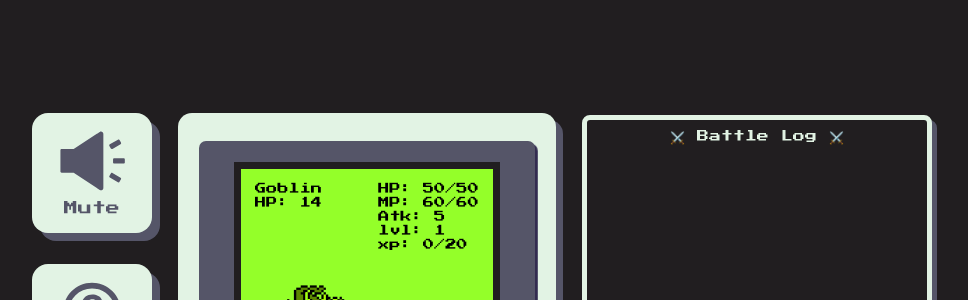
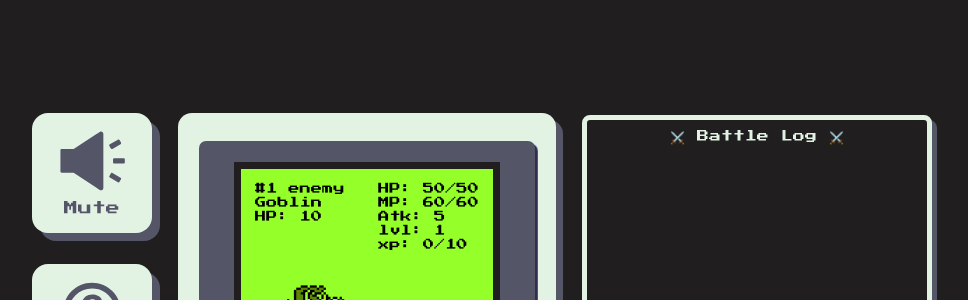
Before and after one commit to michel-raupp/project-dungeon, a React (Create React App) app: page / in a window 1280 px wide. Shown: the top 300 px of the page, without its empty margins (158-1126 px from the left). Built offline with nearby package versions, Linux system fonts and the light colour scheme.

Commit message:
xp bug fixed, bosses implemented

```diff
--- a/src/components/data/enemies.js
+++ b/src/components/data/enemies.js
@@ -3,65 +3,152 @@ const enemyTypes = [
   {
     name: "Goblin",
     region: 1,
-    maxHealth: 10 + Math.floor(Math.random() * 5),
-    atk: 2 + Math.floor(Math.random() * 2),
-    xp: 5 + Math.floor(Math.random() * 2),
+    maxHealth: 10,
+    atk: 2,
+    xp: 5,
     img: "./assets/goblin.png",
   },
   {
     name: "Spider",
     region: 1,
-    maxHealth: 12 + Math.floor(Math.random() * 6),
-    atk: 3 + Math.floor(Math.random() * 2),
-    xp: 6 + Math.floor(Math.random() * 2),
+    maxHealth: 12,
+    atk: 3,
+    xp: 6,
     img: "./assets/spider.png",
   },
   // Region 1.5 Boss
   {
-    name: "Dragon",
+    name: "Green Dragon",
     region: 1.5,
-    maxHealth: 80 + Math.floor(Math.random() * 21),
-    atk: 15 + Math.floor(Math.random() * 6),
-    xp: 50 + Math.floor(Math.random() * 11),
+    maxHealth: 80,
+    atk: 15,
+    xp: 50,
     img: "./assets/dragon.png",
   },
-   // Region 2 Enemies
-   {
+  // Region 2 Enemies
+  {
     name: "Thief",
     region: 2,
-    maxHealth: 25 + Math.floor(Math.random() * 11),
-    atk: 7 + Math.floor(Math.random() * 4),
-    xp: 15 + Math.floor(Math.random() * 6),
-    img: "./assets/thief.png",
+    maxHealth: 25,
+    atk: 7,
+    xp: 15,
+    img: "./assets/ppl.png",
   },
   {
     name: "Wolf",
     region: 2,
-    maxHealth: 18 + Math.floor(Math.random() * 8),
-    atk: 5 + Math.floor(Math.random() * 4),
-    xp: 10 + Math.floor(Math.random() * 6),
+    maxHealth: 18,
+    atk: 5,
+    xp: 10,
     img: "./assets/wolf.png",
   },
+  // Region 2.5 Boss
   {
-    name: "Dragon",
+    name: "Blue Dragon",
     region: 2.5,
-    maxHealth: 150 + Math.floor(Math.random() * 31),
-    atk: 25 + Math.floor(Math.random() * 11),
-    xp: 100 + Math.floor(Math.random() * 21),
+    maxHealth: 150,
+    atk: 25,
+    xp: 100,
     img: "./assets/dragon.png",
   },
+  // Region 3 Enemies
+  {
+    name: "Troll",
+    region: 3,
+    maxHealth: 40,
+    atk: 10,
+    xp: 25,
+    img: "./assets/goblin.png",
+  },
+  {
+    name: "Orc",
+    region: 3,
+    maxHealth: 35,
+    atk: 9,
+    xp: 20,
+    img: "./assets/spider.png",
+  },
+  // Region 3.5 Boss
+  {
+    name: "Red Dragon",
+    region: 3.5,
+    maxHealth: 250,
+    atk: 35,
+    xp: 150,
+    img: "./assets/dragon.png",
+  },
+  // Region 4 Enemies
+  {
+    name: "Knight",
+    region: 4,
+    maxHealth: 60,
+    atk: 15,
+    xp: 40,
+    img: "./assets/ppl.png",
+  },
+  {
+    name: "Mage",
+    region: 4,
+    maxHealth: 50,
+    atk: 12,
+    xp: 35,
+    img: "./assets/wolf.png",
+  },
+  // Region 4.5 Boss
+  {
+    name: "Black Dragon",
+    region: 4.5,
+    maxHealth: 350,
+    atk: 45,
+    xp: 200,
+    img: "./assets/dragon.png",
+  },
+  // Region 5 Enemies
+  {
+    name: "Demon",
+    region: 5,
+    maxHealth: 80,
+    atk: 20,
+    xp: 60,
+    img: "./assets/goblin.png",
+  },
+  {
+    name: "Vampire",
+    region: 5,
+    maxHealth: 70,
+    atk: 18,
+    xp: 55,
+    img: "./assets/spider.png",
+  },
+  // Region 5 Boss
+  {
+    name: "Ice Dragon",
+    region: 5.5,
+    maxHealth: 500,
+    atk: 60,
+    xp: 300,
+    img: "./assets/dragon.png",
+  },
+];
 
-];
-let defeatedEnemyCounter = 8;
+let defeatedEnemyCounter = 1;
+
 function handleEnemyDefeated() {
   defeatedEnemyCounter += 1;
   // Additional logic related to enemy defeated
 }
 
+function getDefeatedEnemyCounter() {
+  if (defeatedEnemyCounter % 10 === 0 && defeatedEnemyCounter !== 0) {
+    return "BOSS";
+  } else {
+    return "#" + defeatedEnemyCounter + " enemy";
+  }
+}
+
 const getRandomEnemy = () => {
-
   // Check if defeatedEnemyCounter is less than 10
-  console.log("console: "+ defeatedEnemyCounter)
+  console.log("console: " + defeatedEnemyCounter);
   if (defeatedEnemyCounter < 10) {
     // Spawn region 1 enemies
     const regionOneEnemies = enemyTypes.filter((enemy) => enemy.region === 1);
@@ -72,25 +159,27 @@ const getRandomEnemy = () => {
       ...randomEnemy,
       health: randomEnemy.maxHealth,
     };
-  } else if (defeatedEnemyCounter === 10) {
-    // Spawn the region 1.5 enemy (boss)
-    const regionOneEnemies = enemyTypes.filter((enemy) => enemy.region === 1.5);
-    const randomIndex = Math.floor(Math.random() * regionOneEnemies.length);
-    const randomEnemy = regionOneEnemies[randomIndex];
+  } else if (defeatedEnemyCounter % 10 === 0) {
+    // Spawn the boss enemy for each 10th defeat
+    const currentRegion = Math.floor(defeatedEnemyCounter / 10);
+    const bossEnemies = enemyTypes.filter((enemy) => enemy.region === currentRegion + 0.5);
+    const randomIndex = Math.floor(Math.random() * bossEnemies.length);
+    const randomEnemy = bossEnemies[randomIndex];
 
     return {
       ...randomEnemy,
       health: randomEnemy.maxHealth,
     };
-  } else if (defeatedEnemyCounter >= 11 && defeatedEnemyCounter <= 19) {
-    // Spawn region 2 enemies
-    const regionTwoEnemies = enemyTypes.filter((enemy) => enemy.region === 2);
-    const randomIndex = Math.floor(Math.random() * regionTwoEnemies.length);
-    const randomEnemy = regionTwoEnemies[randomIndex];
-    const scalingFactor = defeatedEnemyCounter - 10;
-    const scaledMaxHealth = randomEnemy.maxHealth + scalingFactor * 2;
+  } else {
+    // Spawn region enemies based on region number
+    const currentRegion = Math.floor(defeatedEnemyCounter / 10) + 1;
+    const regionEnemies = enemyTypes.filter((enemy) => enemy.region === currentRegion);
+    const randomIndex = Math.floor(Math.random() * regionEnemies.length);
+    const randomEnemy = regionEnemies[randomIndex];
+    const scalingFactor = defeatedEnemyCounter % 10;
+    const scaledMaxHealth = randomEnemy.maxHealth + scalingFactor * 5;
     const scaledAtk = randomEnemy.atk + scalingFactor;
-    const scaledXp = randomEnemy.xp + scalingFactor * 2;
+    const scaledXp = randomEnemy.xp + scalingFactor * 5;
 
     return {
       ...randomEnemy,
@@ -99,18 +188,8 @@ const getRandomEnemy = () => {
       xp: scaledXp,
       health: scaledMaxHealth,
     };
-  } else {
-    // Spawn region 2 enemies (after the 20th enemy defeat)
-    const regionTwoEnemies = enemyTypes.filter((enemy) => enemy.region === 2);
-    const randomIndex = Math.floor(Math.random() * regionTwoEnemies.length);
-    const randomEnemy = regionTwoEnemies[randomIndex];
-
-    return {
-      ...randomEnemy,
-      health: randomEnemy.maxHealth,
-    };
   }
 };
 
 
-export { getRandomEnemy, handleEnemyDefeated };
+export { getRandomEnemy, handleEnemyDefeated, getDefeatedEnemyCounter };
--- a/src/components/game/index.jsx
+++ b/src/components/game/index.jsx
@@ -12,7 +12,7 @@ import {
 } from "../../styles/styles";
 import BotoesWrapper, { playDefeated, playMagicAttack, playMissed, playReward, playTookDamage } from "../buttons-and-sounds";
 import { playEnemyDamageSFX, playCriticalHit } from '../buttons-and-sounds/index';
-import { getRandomEnemy, handleEnemyDefeated } from "../data/enemies";
+import { getDefeatedEnemyCounter, getRandomEnemy, handleEnemyDefeated } from "../data/enemies";
 import { items } from "../data/items";
 import { useMessage, getMessageColor } from './message';
 
@@ -30,7 +30,7 @@ const Game = () => {
       shieldHealth: 0,
       xp: 0,
       level: 1,
-      xpToLevelUp: 20,
+      xpToLevelUp: 10,
       img: "./assets/red-mage.webp",
     }),
     []
@@ -46,7 +46,7 @@ const Game = () => {
   const [isMagicAttack, setIsMagicAttack] = useState(false);
   const [enemies, setEnemies] = useState([getRandomEnemy()]);
   const targetRef = useRef(null);
-
+  const defeatedEnemiesCounter = getDefeatedEnemyCounter();
 
   useEffect(() => {
     if (targetRef.current) {
@@ -460,65 +460,76 @@ const Game = () => {
       playerImageElement.classList.add("magic-attack-animation");
       playMagicAttack();
       setTimeout(() => {
-        setIsPlayerTurn(false)
+        setIsPlayerTurn(false);
         enemyImageElement.classList.add("enemy-damage-animation");
         playerImageElement.classList.remove("magic-attack-animation");
-      }, 2500);
-
+      }, 500);
 
       const updatedEnemies = [...enemies];
       const currentEnemy = updatedEnemies[currentEnemyIndex];
 
       const magicDamage = player.attack * 3; // Calculate the magic damage
       setTimeout(() => {
-        currentEnemy.health -= magicDamage; // Subtract the magic damage from enemy's health
+        currentEnemy.health -= magicDamage; // Subtract the magic damage from the enemy's health
         if (currentEnemy.health <= 0) {
-          setIsPlayerTurn(false)
+          setIsPlayerTurn(false);
 
           // Enemy defeated
           currentEnemy.health = 0; // Ensure health doesn't go below 0
-          // Increase player XP
+
           const xpGained = currentEnemy.xp;
-          setPlayer((prevPlayer) => ({
-            ...prevPlayer,
-            xp: prevPlayer.xp + xpGained,
-          }));
+          const updatedPlayer = { ...player };
+          updatedPlayer.xp += xpGained;
+
           setTimeout(() => {
-
             enemyImageElement.classList.remove("enemy-damage-animation");
             enemyImageElement.classList.add("enemy-defeated-animation");
           }, 500);
+
+          const randomStatsNumber = {
+            xpToLevelUp: Math.floor(Math.random() * 2) + 8,
+            maxHealth: Math.floor(Math.random() * 15) + 5,
+            maxMana: Math.floor(Math.random() * 5) + 5,
+            attack: Math.floor(Math.random() * 2) + 1
+          };
+
+          const newMessage = `You defeated the ${currentEnemy.name} and gained ${xpGained} XP.`;
+          playDefeated();
+
+          handleEnemyDefeated();
+          updateMessage(newMessage);
+
           // Check if player levels up
-          if (player.xp >= player.xpToLevelUp) {
-            setPlayer((prevPlayer) => ({
-              ...prevPlayer,
-              xp: prevPlayer.xp - prevPlayer.xpToLevelUp,
-              level: prevPlayer.level + 1,
-              xpToLevelUp: prevPlayer.xpToLevelUp + 20,
-              maxHealth: prevPlayer.maxHealth + 10,
-              health: prevPlayer.maxHealth + 10,
-              maxMana: prevPlayer.maxMana + 5,
-              mana: prevPlayer.maxMana + 5,
-              attack: prevPlayer.attack + 2,
-            }));
-            const newMessage =
-              `Congratulations! You leveled up to Level ${player.level + 1}!`;
-            updateMessage(newMessage);
-            console.log('lvl up - magic')
-          } else {
-            const newMessage =
-              `You defeated the ${currentEnemy.name} and gained ${xpGained} XP.`;
+          while (updatedPlayer.xp >= updatedPlayer.xpToLevelUp) {
+            // Deduct XP and level up multiple times if necessary
+            updatedPlayer.xp -= updatedPlayer.xpToLevelUp;
+            updatedPlayer.level++;
+            updatedPlayer.xpToLevelUp += 25 + randomStatsNumber.xpToLevelUp;
+            updatedPlayer.maxHealth += 5 + randomStatsNumber.maxHealth;
+            updatedPlayer.health = updatedPlayer.maxHealth;
+            updatedPlayer.maxMana += 3 + randomStatsNumber.maxMana;
+            updatedPlayer.mana = updatedPlayer.maxMana;
+            updatedPlayer.attack += randomStatsNumber.attack;
 
-            updateMessage(newMessage);
-            console.log(`${currentEnemy.name} defeated by magic: ${xpGained}`)
-            setIsPlayerTurn(false);
+            const newLevelUpMessage = `Congratulations! You leveled up to Level ${updatedPlayer.level}!`;
+            updateMessage(newLevelUpMessage);
 
+            console.log("");
+            console.log(`Level UP! You're now Level ${updatedPlayer.level}`);
+            console.log("=========Player Stats=========");
+            console.log(`HP: ${updatedPlayer.maxHealth} / SHIELD: ${updatedPlayer.shieldHealth}`);
+            console.log(`MP: ${updatedPlayer.maxMana}`);
+            console.log(`ATK: ${updatedPlayer.attack} / SWORD: (${updatedPlayer.swordDamage})`);
+            console.log(`XP: ${updatedPlayer.xp} / ${updatedPlayer.xpToLevelUp}`);
+            console.log("------------------------------");
+            console.log("");
           }
+
           setTimeout(() => {
             enemyImageElement.classList.add("enemy-defeated-animation");
-          }, 500);
+          }, 100);
 
-          setEnemies(updatedEnemies);
+          setPlayer(updatedPlayer);
           setTimeout(() => {
             // Continue to the next enemy
             const nextEnemyIndex = currentEnemyIndex + 1;
@@ -530,35 +541,29 @@ const Game = () => {
             const nextEnemy = getRandomEnemy();
             updatedEnemies[nextEnemyIndex] = nextEnemy;
             enemyImageElement.classList.add("enemy-appeared-animation");
-          }, 1650);
-
+          }, 500);
 
           setTimeout(() => {
             setPlayerDamage(magicDamage);
             playDefeated();
-
           }, 500);
 
           setTimeout(() => {
             enemyImageElement.classList.remove("enemy-appeared-animation");
-            const newMessage = `A new enemy came up! Prepare to fight!`;
+            const newMessage = `A new enemy appeared! Prepare to fight!`;
             updateMessage(newMessage);
-          }, 500); // Delay of 2 seconds before showing the next enemy arrival message
+          }, 600); // Delay of 2 seconds before showing the next enemy arrival message
 
-          console.log(`new enemy: ${currentEnemy.name}`)
-
+          console.log(`New enemy: ${currentEnemy.name}`);
         } else {
           // Enemy still alive
-          const newMessage =
-            `You used a magic attack and dealt ${magicDamage} damage to the ${currentEnemy.name}.`
-            ;
+          const newMessage = `You used a magic attack and dealt ${magicDamage} damage to the ${currentEnemy.name}.`;
           updateMessage(newMessage);
           setPlayerDamage(magicDamage);
-          console.log(`player attacked ${currentEnemy.name} with magic: ${magicDamage}`)
+          console.log(`Player attacked ${currentEnemy.name} with magic: ${magicDamage}`);
         }
         enemyImageElement.classList.remove("enemy-appeared-animation");
-      }, 2500);
-
+      }, 600);
 
       setIsMagicAttack(false);
       setEnemies(updatedEnemies);
@@ -576,6 +581,7 @@ const Game = () => {
     updateMessage
   ]);
 
+
   const handleNextTurn = useCallback(() => {
 
     if (!gameOver && isPlayerTurn) {
@@ -588,7 +594,7 @@ const Game = () => {
         setTimeout(() => {
           enemyAttack();
           setIsPlayerTurn(false);
-        }, 1000);
+        }, 800);
       } else {
 
         const nextEnemyIndex = currentEnemyIndex + 1;
@@ -618,7 +624,7 @@ const Game = () => {
           enemyAttack();
         }
         setIsPlayerTurn(true);
-      }, 2500); // 2 second delay
+      }, 1500); // 2 second delay
 
       return () => clearTimeout(delay);
     }
@@ -654,6 +660,7 @@ const Game = () => {
           <Screen>
             <div className="organizador huds">
               <div className="enemy-hud">
+                <p>{defeatedEnemiesCounter}</p>
                 <p>{enemies[currentEnemyIndex].name}</p>
                 <p>HP: {enemies[currentEnemyIndex].health}</p>
               </div>
```
Also changed, not shown: src/styles/styles.js (+24 -44 lines), src/components/game/player-attack.jsx (deleted).
